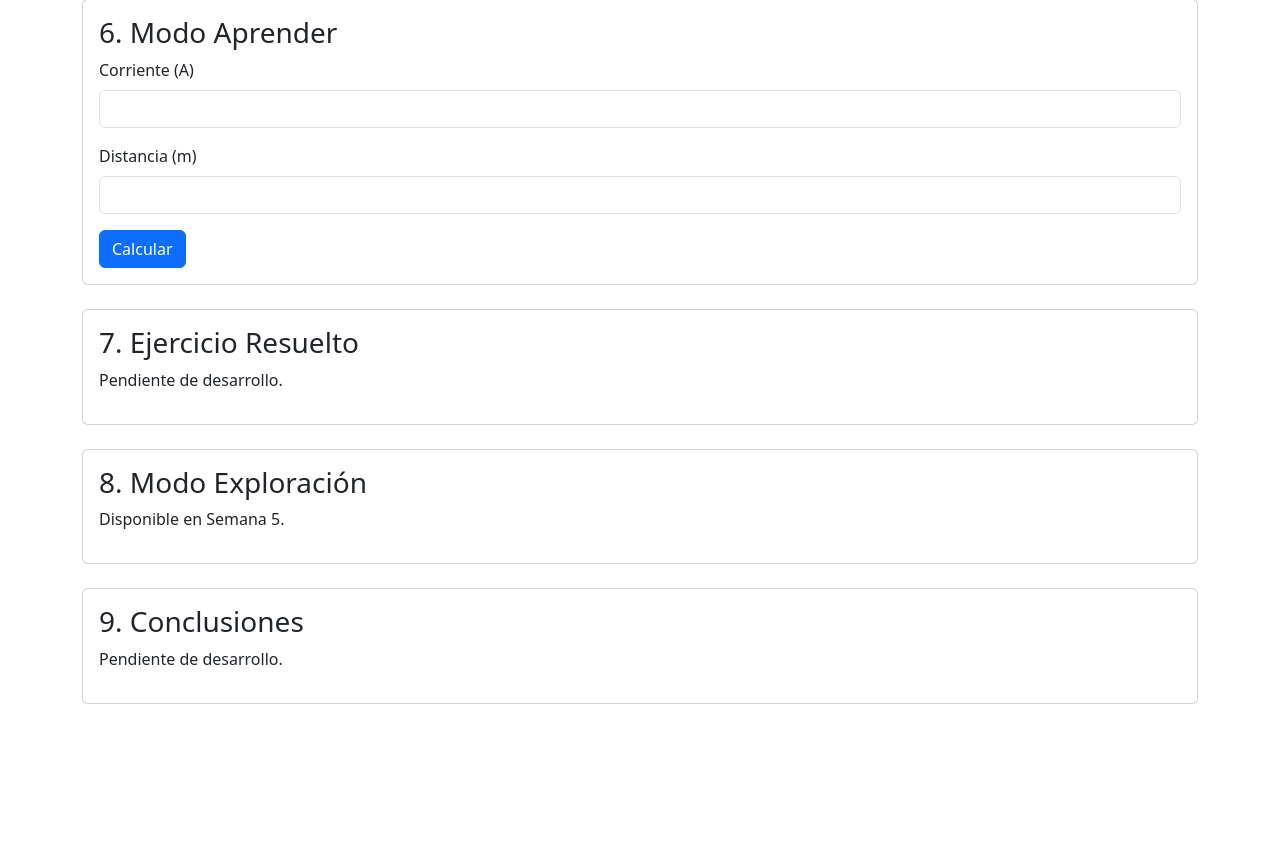
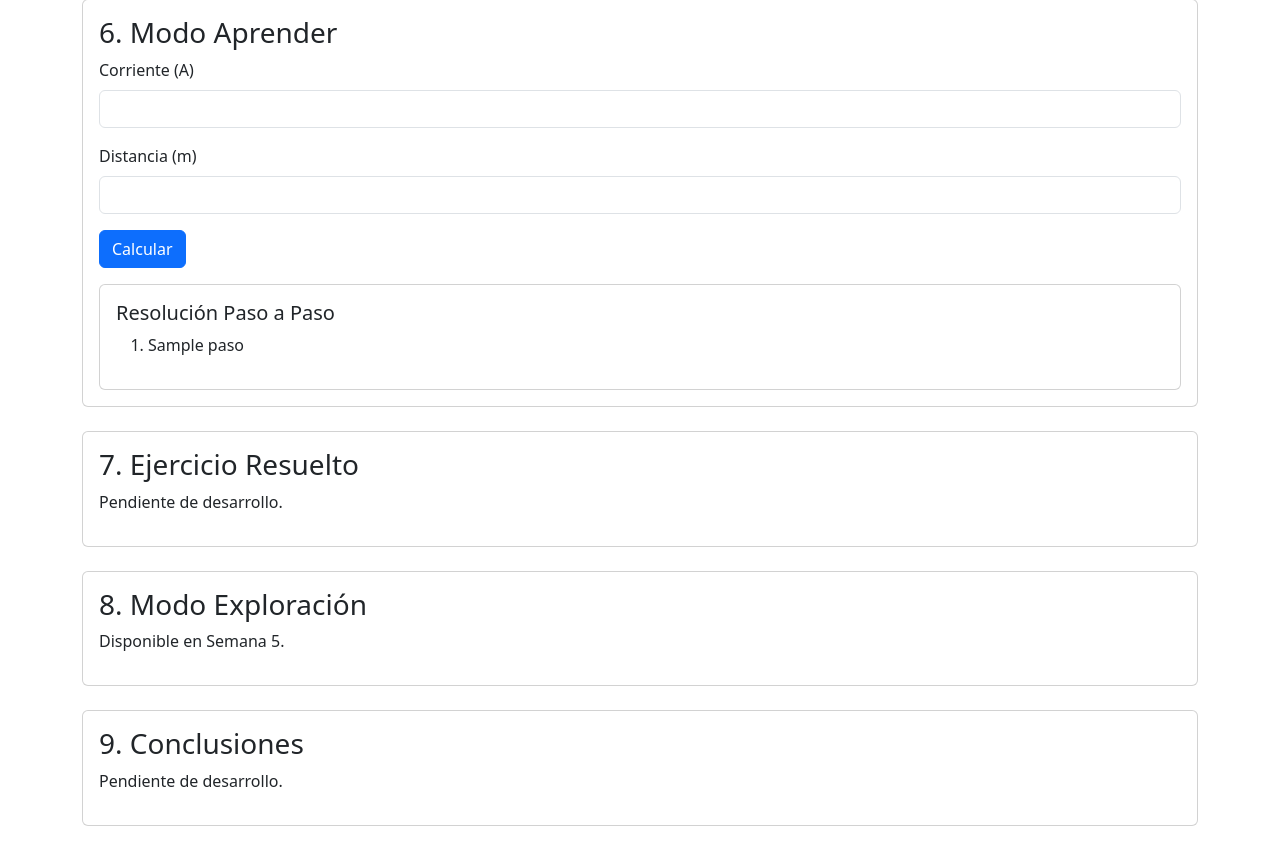
Before and after one commit to jhgakiyama/electromagnetismo-simulator, a Flask app: template app/templates/conductor.html in a window 1280 px wide. Shown: the part 2305-3155 px from the top of the page. Before the commit the page ends 3009 px from the top, so only its background shows below. Run offline with Flask 3, Linux system fonts and the light colour scheme; the template is opened without the code that fills it: most values are stand-ins (such as "Sample title", 1, 10 or a date in 2020).

Commit message:
Se agrega la resolucion paso a paso

```diff
--- a/app/templates/conductor.html
+++ b/app/templates/conductor.html
@@ -345,6 +345,24 @@ Campo Magnético: <strong>B = {{ resultado_formateado }} T</strong>
 
 {% endif %}
 
+{% if pasos %}
+
+<div class="card mt-3">
+<div class="card-body">
+
+    <h5>Resolución Paso a Paso</h5>
+
+    <ol>
+        {% for paso in pasos %}
+            <li>
+                {{ paso }}
+            </li>
+        {% endfor %}
+    </ol>
+
+</div>
+</div>
+{% endif %}
 
 </div>
 </div>
```
Also changed, not shown: app/routes/conductor.py (+9 -3 lines), app/services/conductor_service.py (+11 -1 lines).
